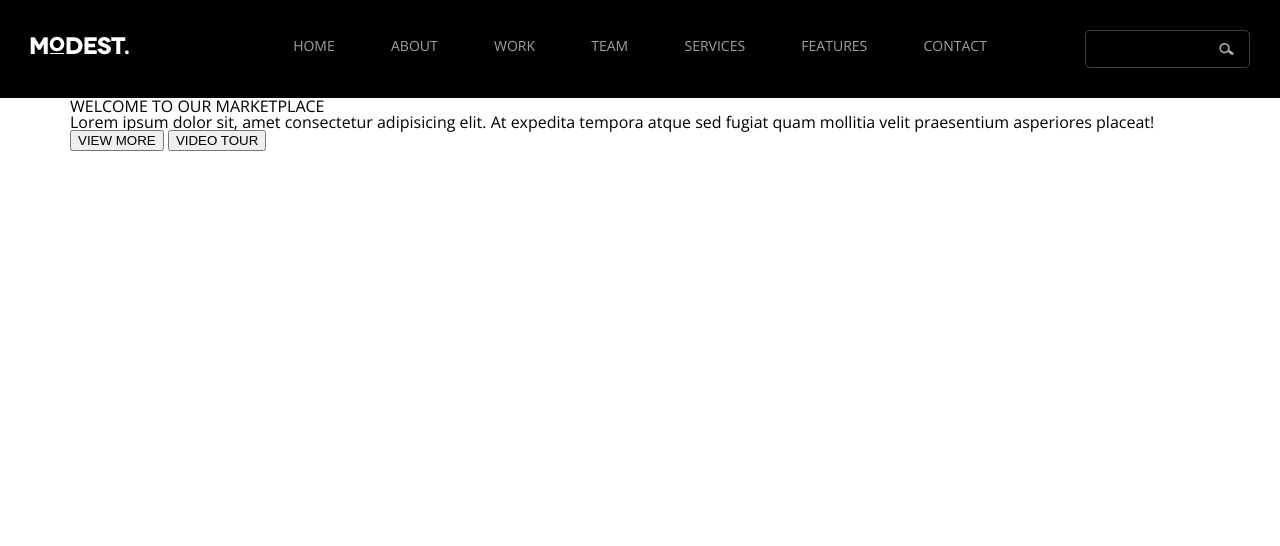
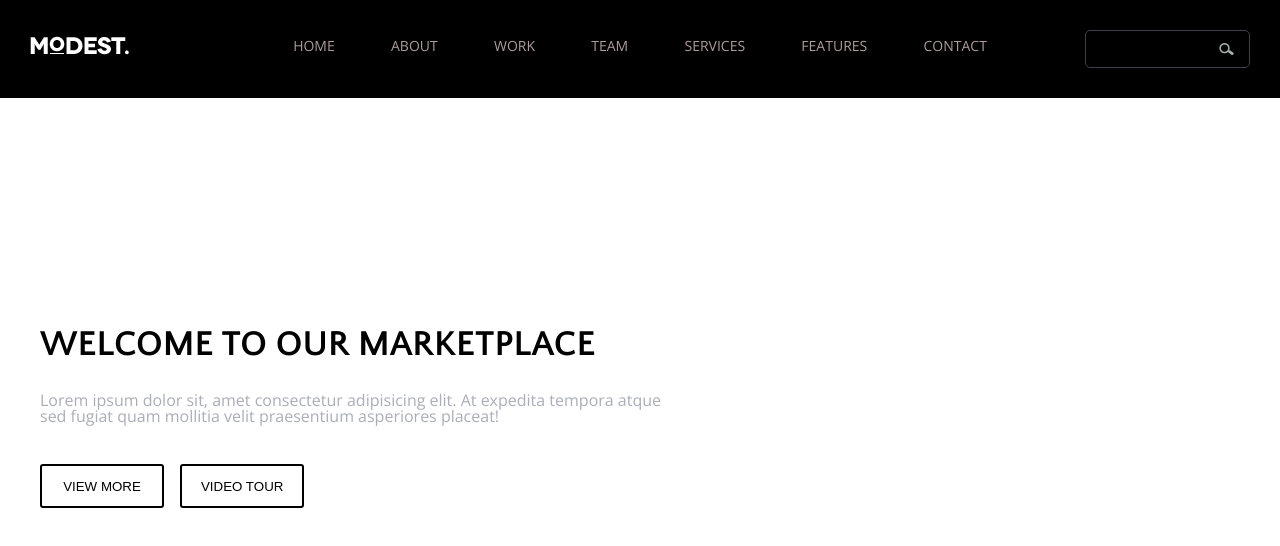
Before and after one commit to vovavoronyuk/shop-project1, a plain HTML site: page index.html in a window 1280 px wide. Drawn offline with nearby package versions, Linux system fonts and the light colour scheme; a web font is replaced by a local one.

Commit message:
add banner ,h1,p,button

```diff
--- a/index.html
+++ b/index.html
@@ -47,11 +47,23 @@
         <div class="container">
             <div class="row">
                 <div class="col-xs-12 col-md-12">
-                <div class="home">
-                    <h1>WELCOME TO OUR MARKETPLACE</h1>
-                        <p>Lorem ipsum dolor sit, amet consectetur adipisicing elit. At expedita tempora atque sed fugiat quam mollitia velit praesentium asperiores placeat!</p>
-                        <button class="view-more">VIEW MORE</button>
-                        <button class="video-tour">VIDEO TOUR</button>
+                <div class="banner">
+                    <div class="slideshow-container">
+                        <div class="mySlides fade">
+
+
+                            <div class="col-xs-12 col-md-7">
+
+                                <h1>WELCOME TO OUR MARKETPLACE</h1>
+                                <p>Lorem ipsum dolor sit, amet consectetur adipisicing elit. At expedita tempora atque sed fugiat quam mollitia velit praesentium asperiores placeat!</p>
+                                <button class="view-more">VIEW MORE</button>
+                                <button class="video-tour">VIDEO TOUR</button>
+                            </div>
+
+                        </div>
+                        </div>
+                    </div>
+                    </div>
                  </div>
                 </div>
             </div>
--- a/style.scss
+++ b/style.scss
@@ -1,5 +1,6 @@
 @import url('https://fonts.googleapis.com/css2?family=Cuprum:ital,wght@0,400;0,500;1,400&family=Cutive&family=Open+Sans:ital,wght@0,300;0,400;0,600;1,300;1,400&display=swap');
 
+@import url('https://fonts.googleapis.com/css2?family=Cuprum:ital,wght@0,400;0,500;1,400&family=Cutive&family=Open+Sans:ital,wght@0,300;0,400;0,600;1,300;1,400&family=Quattrocento+Sans:wght@700&display=swap');
 //----------mobile-----------------//
 * {
     box-sizing: border-box;
@@ -101,6 +102,7 @@
     .container{
         max-width: 1170px;
     }
+
 }
 
 
@@ -141,6 +143,7 @@ li{
 
 li:hover{
     border: 1px solid #5a6068;
+    cursor: pointer;
 
 }
 
@@ -171,11 +174,13 @@ li:hover{
     background-color: transparent;
     color: #9ba5a4;
 
+
 }
 input, textarea {
   outline: none;
   border: none;
   border: solid 1px #f2f2f2;
+  padding: 0 40px 0 0;
   }
 .button-search{
     height: 30px;
@@ -185,9 +190,57 @@ input, textarea {
     left: 125px;
     margin-top:-33px;
     position: absolute;
+    cursor: pointer;
 }
 .img-search{
     position: relative;
     right: 15px;
     margin-top:-10px;
 }
+//------------------------------main------------------------------------------------//
+
+.banner{
+
+    height: 660px;
+    position: absolute;
+    display: flex;
+    flex-direction: column;
+
+
+    h1{
+         font-family: 'Quattrocento Sans', sans-serif;
+         font-size: 36px;
+         margin: 228px 0 30px -45px;
+         color: black;
+    }
+    p{
+        font-family: 'Open Sans', sans-serif;
+        font-size: 16px;
+        margin: 0 0 40px -45px;
+        color: #abaeb9;
+    }
+    .view-more{
+        width: 124px;
+        height: 44px;
+        margin: 0 12px 0 -45px;
+        border-radius: 3px ;
+        border:2px solid  black;
+        background-color: transparent;
+    }
+    .video-tour{
+        width: 124px;
+        height: 44px;
+        border-radius: 3px ;
+        border:2px solid  black;
+        background-color: transparent;
+    }
+
+    .view-more:hover{
+        background-color: #23b7a4;
+        border:2px solid  transparent;
+    }
+    .video-tour:hover{
+        background-color: #23b7a4;
+        border:2px solid  transparent;
+    }
+}
```
Also changed, not shown: style.css, 1 other file.
